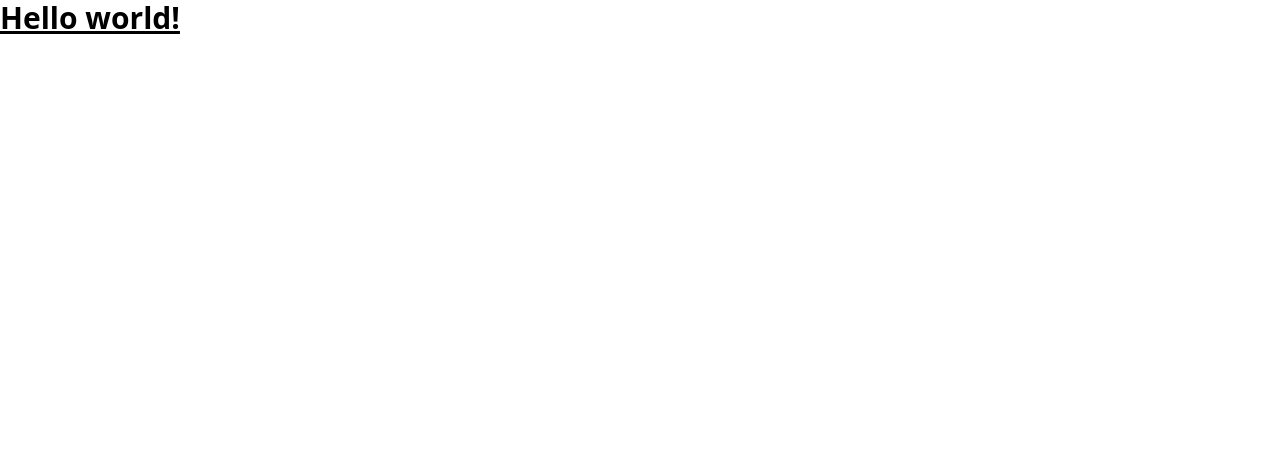
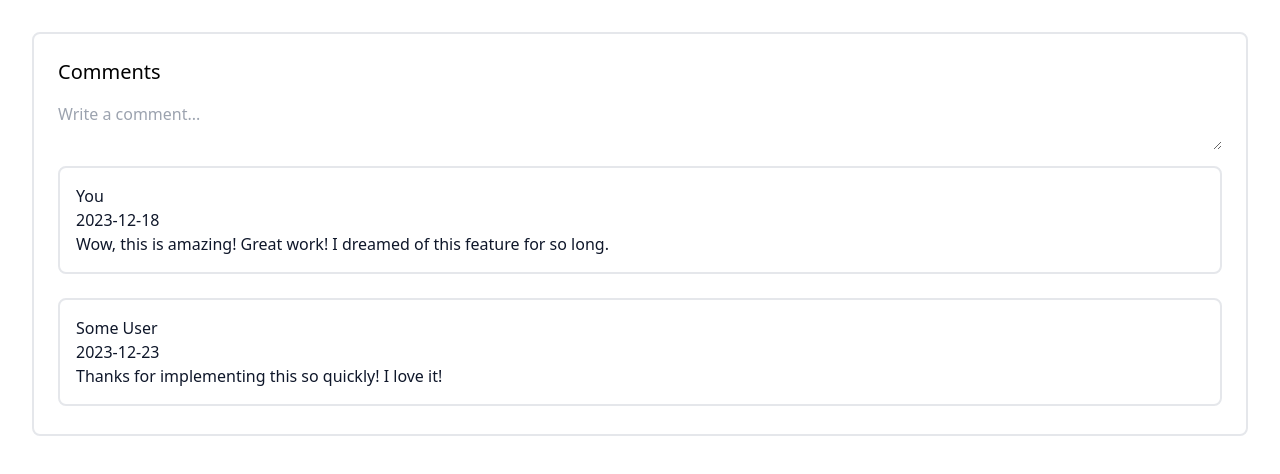
Before and after one commit to svbpz/heatpump, a React (Vite) app: page / in a window 1280 px wide. Shown: the top 474 px of the page. Built offline with nearby package versions, Linux system fonts and the light colour scheme.

Commit message:
feat: implement barebone version of the comment components

```diff
--- a/src/App.tsx
+++ b/src/App.tsx
@@ -1,7 +1,9 @@
+import { CommentSection } from "./components/CommentSection";
+
 function App() {
   return (
-    <main>
-      <h1 className="text-3xl font-bold underline">Hello world!</h1>
+    <main className="px-8 py-8">
+      <CommentSection title="Comments" />
     </main>
   );
 }
--- /dev/null
+++ b/src/components/CommentSection/Comment.tsx
@@ -0,0 +1,21 @@
+import { CommentType } from "../../types";
+
+type CommentProps = {
+  comment: CommentType;
+};
+
+const Comment = ({ comment }: CommentProps) => {
+  const { author, date, content } = comment;
+
+  return (
+    <article className="text-slate-900 p-4 mb-6 border-2 rounded-lg hover:bg-slate-50">
+      <div>
+        <h3>{author}</h3>
+        <p>{date}</p>
+      </div>
+      <p>{content}</p>
+    </article>
+  );
+};
+
+export default Comment;
--- /dev/null
+++ b/src/components/CommentSection/CommentInput.tsx
@@ -0,0 +1,32 @@
+import { useState } from "react";
+
+type CommentInputProps = {
+  onSubmit: (content: string) => void;
+};
+
+const CommentInput = ({ onSubmit }: CommentInputProps) => {
+  const [text, setText] = useState("");
+
+  const handleSubmit = (e: React.FormEvent) => {
+    e.preventDefault();
+    if (text.trim()) {
+      onSubmit(text);
+      setText("");
+    }
+  };
+
+  const isValidContent = text && text.trim();
+
+  return (
+    <form onSubmit={handleSubmit} className="flex flex-col my-4">
+      <textarea
+        placeholder="Write a comment..."
+        value={text}
+        onChange={(e) => setText(e.target.value)}
+      />
+      {isValidContent && <button type="submit">Comment</button>}
+    </form>
+  );
+};
+
+export default CommentInput;
--- /dev/null
+++ b/src/components/CommentSection/CommentSection.tsx
@@ -0,0 +1,36 @@
+import { useState } from "react";
+import { CommentType } from "../../types";
+import Comment from "./Comment";
+import CommentInput from "./CommentInput";
+import { initialComments } from "../../data";
+
+type CommentSectionProps = {
+  title: string;
+};
+
+const CommentSection = ({ title }: CommentSectionProps) => {
+  const [comments, setComments] = useState<CommentType[]>(initialComments);
+
+  const onComment = (content: string): void => {
+    const newComment: CommentType = {
+      id: Date.now(),
+      author: "You",
+      date: new Date().toLocaleDateString(),
+      content,
+      replies: [],
+    };
+    setComments([...comments, newComment]);
+  };
+
+  return (
+    <div className="container mx-auto p-6 pb-1 rounded-lg border-2">
+      <h2 className="text-xl mb-4">{title}</h2>
+      <CommentInput onSubmit={onComment} />
+      {comments.map((comment) => (
+        <Comment key={comment.id} comment={comment} />
+      ))}
+    </div>
+  );
+};
+
+export default CommentSection;
--- /dev/null
+++ b/src/components/CommentSection/index.ts
@@ -0,0 +1,3 @@
+export { default as Comment } from "./Comment";
+export { default as CommentInput } from "./CommentInput";
+export { default as CommentSection } from "./CommentSection";
```
